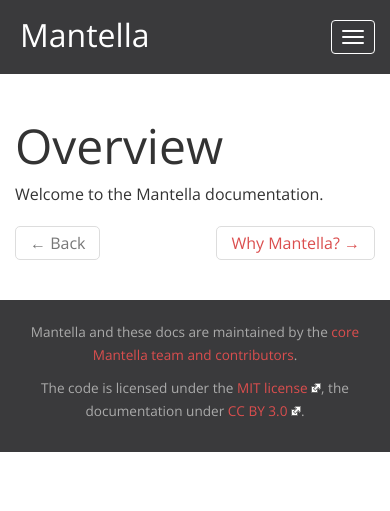
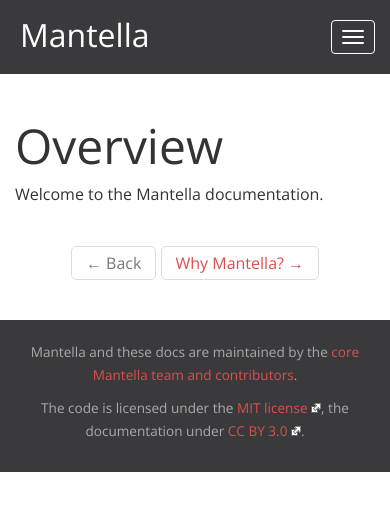
Before and after one commit to sebiniemann/Mantella, a Jekyll site: the page built from overview.html, in a window 390 px wide. Shown: the top 511 px of the page. Built offline with Jekyll 4.4.1, drawn with Linux system fonts in a browser that asks for light colours.

Commit message:
Improved pager on small devices

```diff
--- a/assets/css/custom.css
+++ b/assets/css/custom.css
@@ -389,3 +389,17 @@
     background: none;
   }
 }
+
+@media (max-width: 768px) {
+  .pager .previous > a,
+  .pager .previous > span,
+  .pager .next > a,
+  .pager .next > span  {
+    float: none;
+  }
+
+  .pager .next > a,
+  .pager .next > span  {
+    margin-top: 20px;
+  }
+}
```
